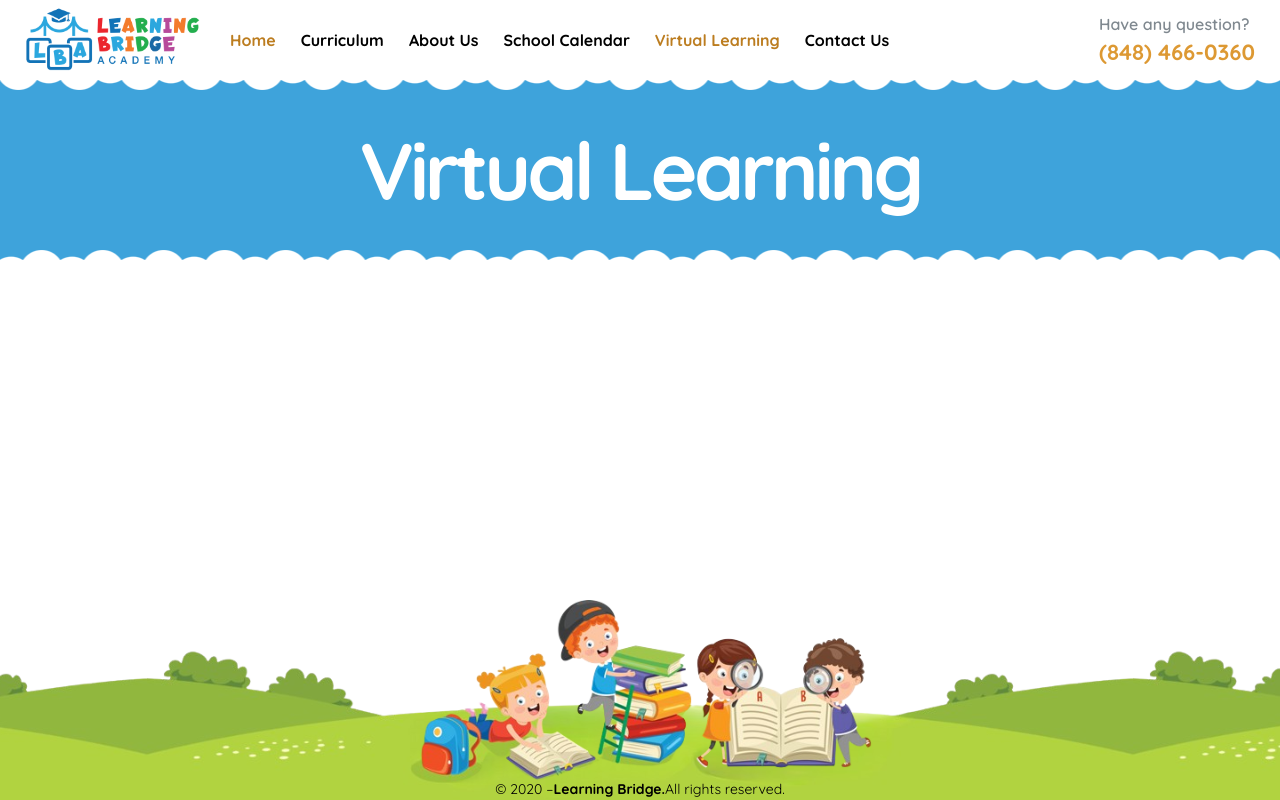
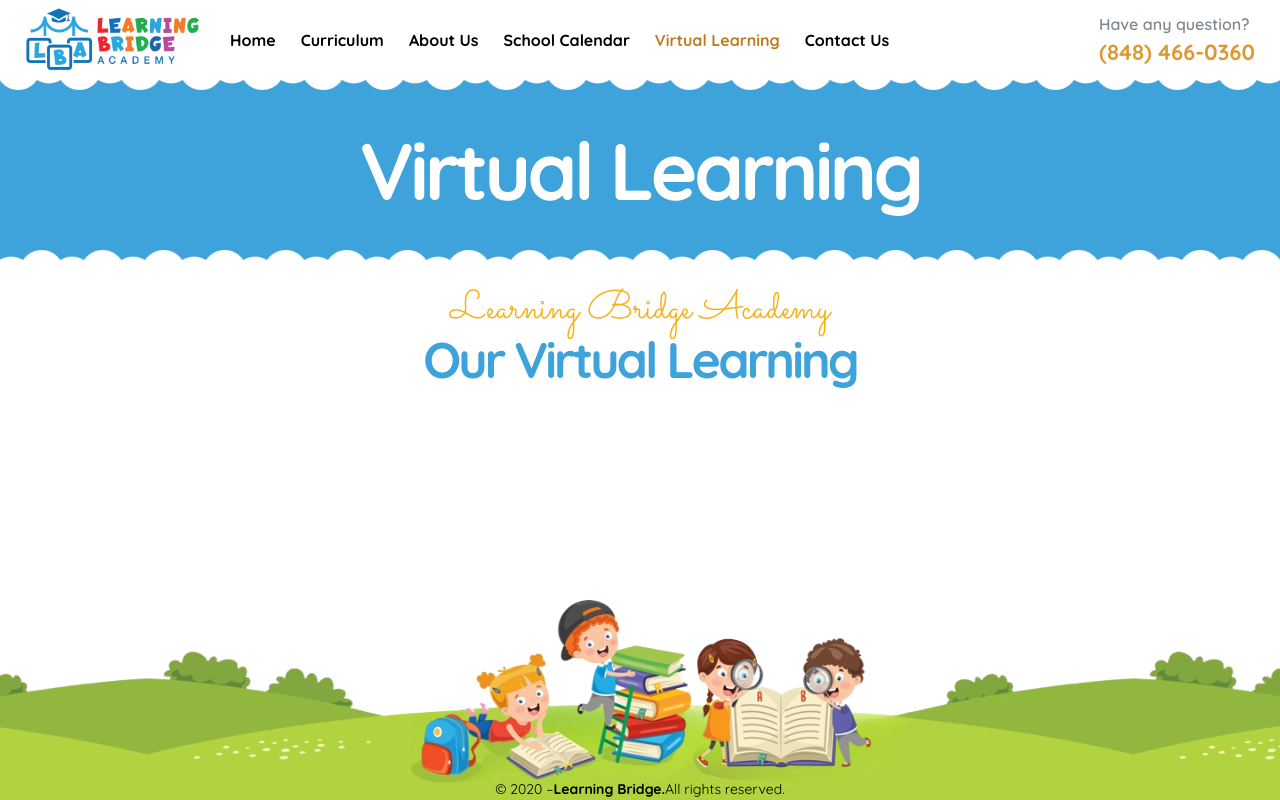
Before and after one commit to Zhybuliou/learningbridge, a React (Vite) app: page /freehold/virtual in a window 1280 px wide. Built offline with nearby package versions, Linux system fonts and the light colour scheme.

Commit message:
feat: add nav css style :

```diff
--- a/src/App.tsx
+++ b/src/App.tsx
@@ -13,7 +13,7 @@
   return (
     <Routes>
       <Route path="/" element={<StartPage />} />
-      <Route path="/freehold" element={<HomePageLayout />}>
+      <Route path="/freehold" element={<HomePageLayout />} end>
         <Route index element={<HomePage />} />
         <Route path="/freehold/curriculum" element={<CurriculumPage />} />
         <Route path="/freehold/about" element={<AboutPage />} />
--- a/src/components/header/nav/Navbar.tsx
+++ b/src/components/header/nav/Navbar.tsx
@@ -20,7 +20,9 @@
         <div className={`nav-elements  ${showNavbar && 'active'}`}>
           <ul onClick={() => setShowNavbar(false)} aria-hidden="true">
             <li>
-              <NavLink to="/freehold">Home</NavLink>
+              <NavLink to="/freehold" end>
+                Home
+              </NavLink>
             </li>
             <li>
               <NavLink to="/freehold/curriculum">Curriculum</NavLink>
--- a/src/pages/calendar/calendar.css
+++ b/src/pages/calendar/calendar.css
@@ -67,6 +67,9 @@
   letter-spacing: -1px;
   background-color: #707c86e4;
   border-radius: 10px;
+  box-shadow:
+    rgba(0, 0, 0, 0.16) 0px 3px 6px,
+    rgba(0, 0, 0, 0.23) 0px 3px 6px;
 }
 
 .calendar-card h2 {
--- a/src/pages/virtual/VirtualPage.tsx
+++ b/src/pages/virtual/VirtualPage.tsx
@@ -1,5 +1,14 @@
 import PageTitle from '../../components/page-title/PageTitle';
+import './virtual.css';
 
 export default function VirtualPage() {
-  return <PageTitle titleName="Virtual Learning" />;
+  return (
+    <>
+      <PageTitle titleName="Virtual Learning" />
+      <div className="virtual-header">
+        <p>Learning Bridge Academy</p>
+        <h3>Our Virtual Learning</h3>
+      </div>
+    </>
+  );
 }
--- /dev/null
+++ b/src/pages/virtual/virtual.css
@@ -0,0 +1,24 @@
+.virtual-header {
+    display: flex;
+    flex-direction: column;
+    justify-content: center;
+    align-items: center;
+    line-height: 2.5rem;
+  }
+  .virtual-header h3 {
+    font-size: 50px;
+    font-family: 'Quicksand', sans-serif;
+    font-weight: 700;
+    font-style: normal;
+    color: #3ea3db;
+    letter-spacing: -3px;
+  }
+  .virtual-header p {
+    margin-top: 30px;
+    margin-bottom: 10px;
+    font-size: 40px;
+    font-family: 'Sacramento', cursive;
+    font-weight: 400;
+    font-style: normal;
+    color: #faaf11;
+  }
```
